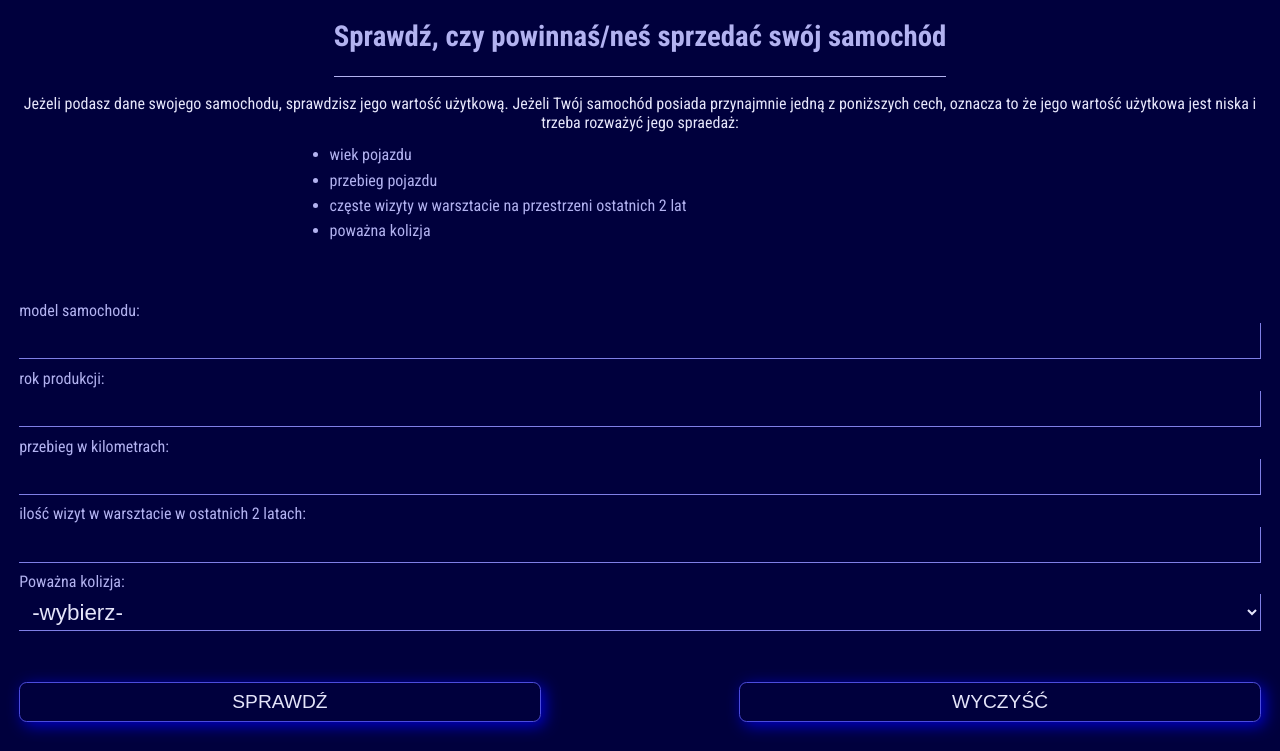
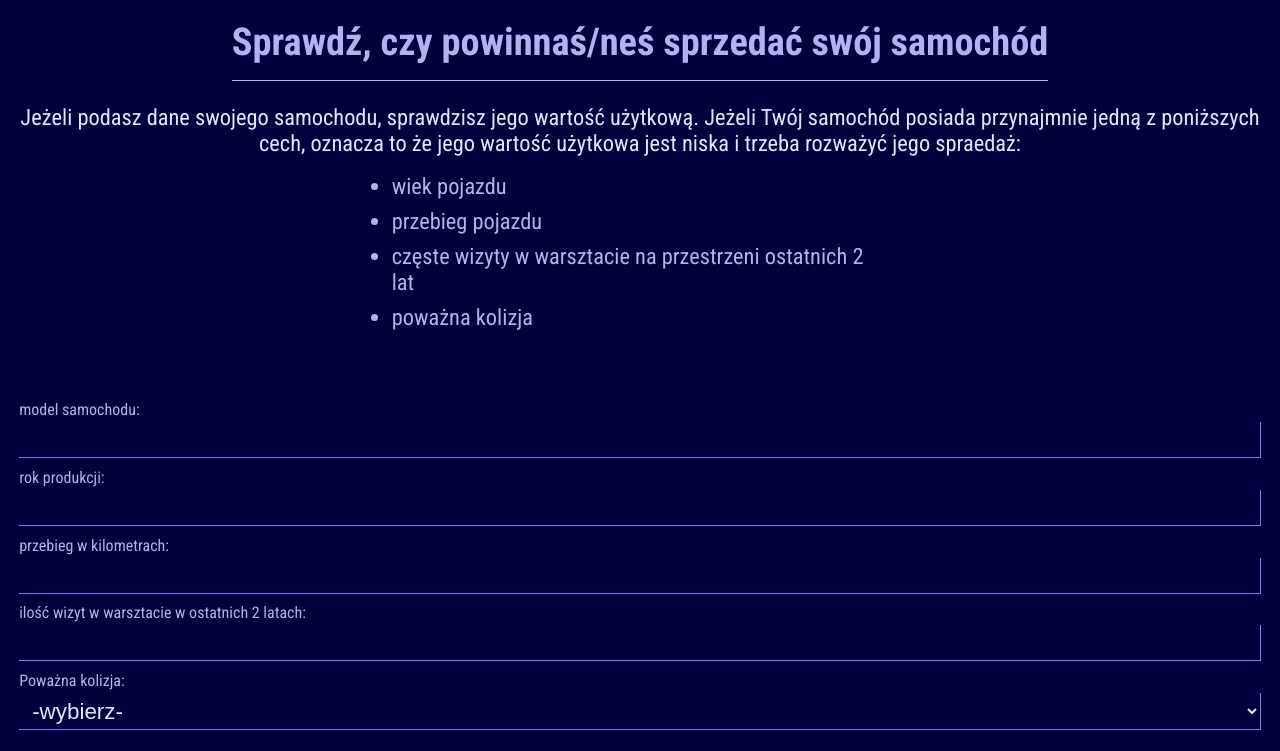
Before and after one commit to Scorpion19702022/should-you-sell-the-car, a website: page index.html in a window 1280 px wide. Shown: the top 751 px of the page. Drawn offline with Linux system fonts and the light colour scheme.

Commit message:
add styles for min768 breakpoint

```diff
--- a/sass/_medium.scss
+++ b/sass/_medium.scss
@@ -1,2 +1,13 @@
 @media (min-width: 768px) {
+	h1 {
+		font-size: 2.4rem;
+		padding-bottom: 0.4em;
+	}
+	p {
+		font-size: 1.4rem;
+	}
+	ul {
+		width: 40%;
+		font-size: 1.4rem;
+	}
 }
```
Also changed, not shown: css/style.css, 1 other file.
